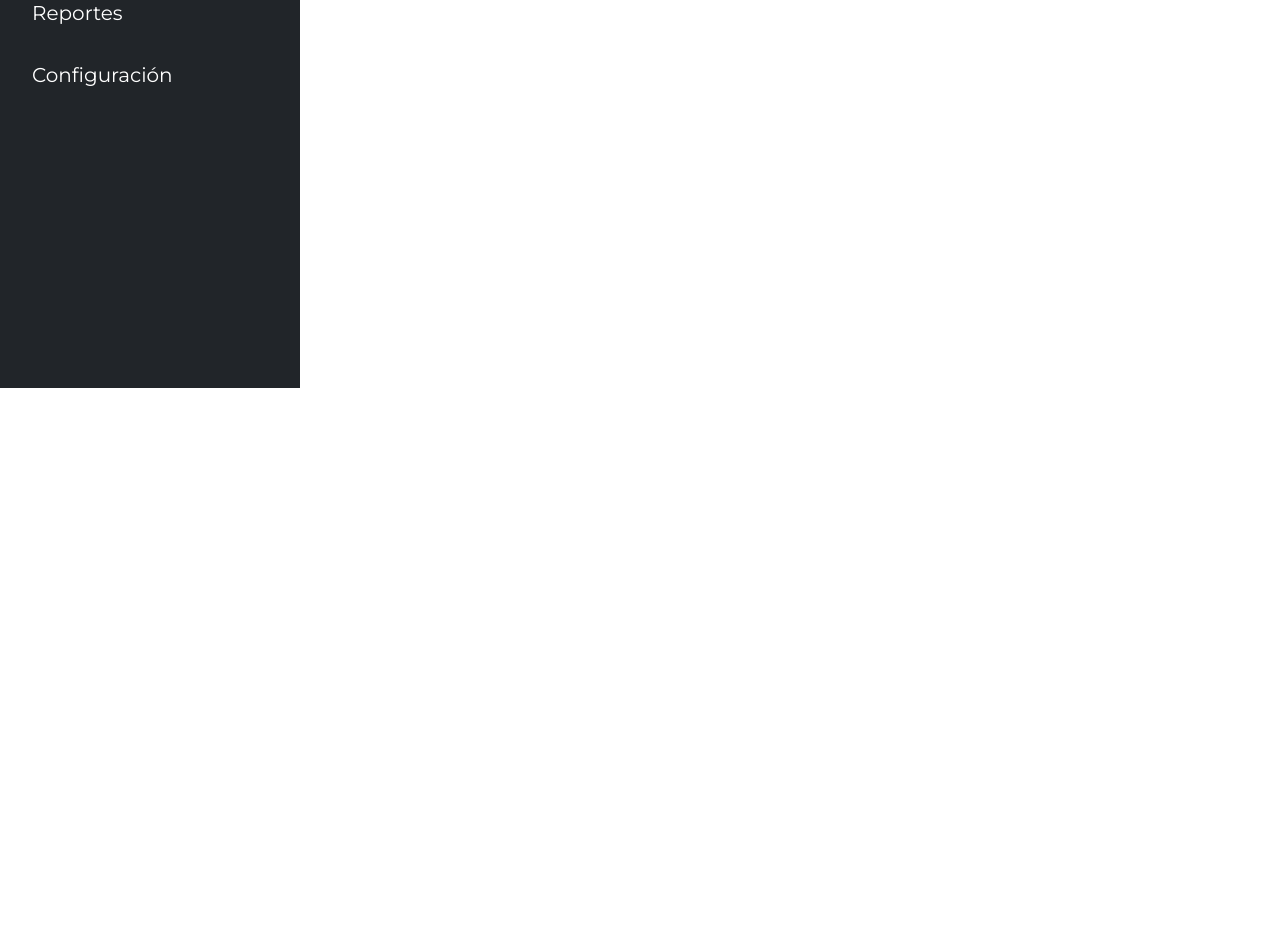
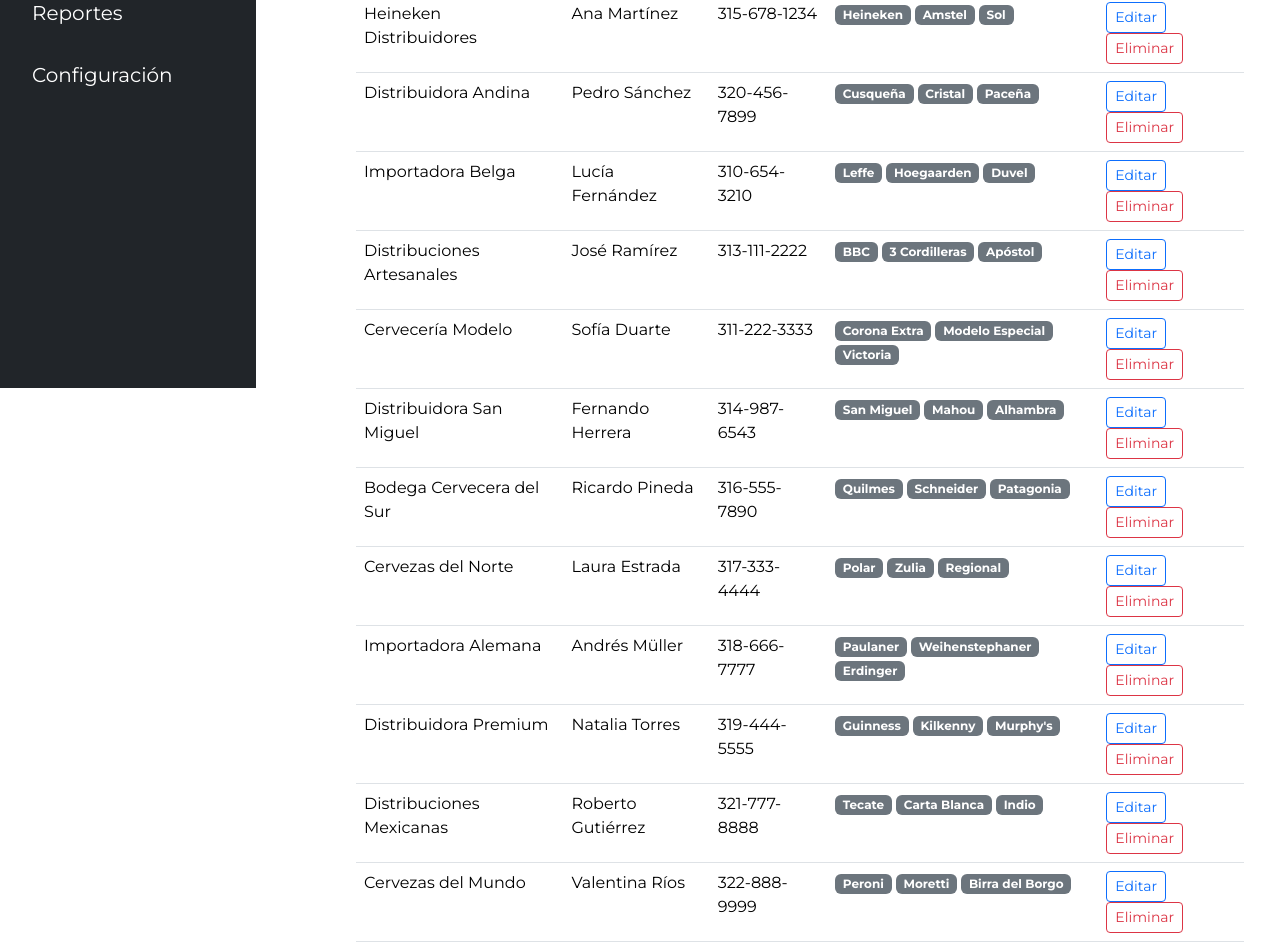
Before and after one commit to PIMIENTA-S/Sistema-de-mensajeria, an Angular app: page /proveedores in a window 1280 px wide. Shown: the part 412-1364 px from the top of the page. Before the commit the page ends 800 px from the top, so only its background shows below. Built offline with nearby package versions, Linux system fonts and the light colour scheme.

Commit message:
feat: add proveedores list | same style into pages | update refrences

```diff
--- a/src/app/components/navbar/navbar.component.css
+++ b/src/app/components/navbar/navbar.component.css
@@ -1,16 +1,16 @@
 .sidebar {
     position: fixed;
-    width: 300px; /* Ancho fijo en lugar de porcentaje para mejor consistencia */
+    width: 20%;
     height: 100vh;
     top: 0;
     left: 0;
     background: #121212;
     overflow-y: auto;
-    z-index: 1000; /* Asegura que el sidebar esté por encima de otros elementos */
+    z-index: 1000; /* sidebar esté por encima de otros elementos */
 }
 
 .sidebar-item {
-    transition: all 0.3s ease; /* Simplifica las transiciones */
+    transition: all 0.3s ease;
     background-color: #000;
     padding: 0.75rem 1rem;
 }
@@ -27,7 +27,6 @@
     margin: 1rem 0;
 }
 
-/* Clases utilitarias */
 .text-gold {
     color: gold;
 }
--- a/src/app/pages/product-list/product-list.component.ts
+++ b/src/app/pages/product-list/product-list.component.ts
@@ -58,9 +58,86 @@
     },
     {
       id: 8,
-      name: 'Stella Artois',
+      name: 'Cola Lulo',
       price: 99.99,
-      image: 'assets/bavaria/corona.png'
+      image: 'assets/bavaria/cola-lulo.png'
+    },
+    { id: 9,
+      name: 'Aguila 0.0',
+      price: 99.99,
+      image: 'assets/bavaria/aguila0.png'
+    },
+    {
+      id: 10,
+      name: 'Aguila Limon',
+      price: 99.99,
+      image: 'assets/bavaria/aguila-limon.png'
+    },
+    {
+      id: 11,
+      name: 'Beck',
+      price: 99.99,
+      image: 'assets/bavaria/beck.png'
+    },
+    {
+      id: 12,
+      name: 'Busch',
+      price: 99.99,
+      image: 'assets/bavaria/busch.png'
+    },
+    {
+      id: 13,
+      name: 'Costeña',
+      price: 99.99,
+      image: 'assets/bavaria/costeña.png'
+    },
+    {
+      id: 14,
+      name: 'Costeñita',
+      price: 99.99,
+      image: 'assets/bavaria/costeñita.png'
+    },
+    {
+      id: 15,
+      name: 'Costeña - Collarin',
+      price: 99.99,
+      image: 'assets/bavaria/ncollarin.png'
+    },
+    {
+      id: 16,
+      name: 'Michelob',
+      price: 99.99,
+      image: 'assets/bavaria/michelob.png'
+    },
+    {
+      id: 17,
+      name: 'Mikes',
+      price: 99.99,
+      image: 'assets/bavaria/mikes.png'
+    },
+    {
+      id: 18,
+      name: 'Pilsen',
+      price: 99.99,
+      image: 'assets/bavaria/pilsen.png'
+    },
+    {
+      id: 19,
+      name: 'Poker Malta',
+      price: 99.99,
+      image: 'assets/bavaria/poker-malta.png'
+    },
+    {
+      id: 20,
+      name: 'Poker Roja',
+      price: 99.99,
+      image: 'assets/bavaria/poker-red.png'
+    },
+    {
+      id: 21,
+      name: 'Redds',
+      price: 99.99,
+      image: 'assets/bavaria/redds.png'
     }
 
   ]
--- a/src/app/pages/proveedores/proveedores.component.html
+++ b/src/app/pages/proveedores/proveedores.component.html
@@ -1,7 +1,7 @@
 <div class="container mt-4">
     <!-- Encabezado simple -->
     <div class="d-flex justify-content-between mb-4">
-      <h2>Proveedores</h2>
+      <h1>Proveedores</h1>
       <button class="btn btn-primary">+ Nuevo Proveedor</button>
     </div>
 
--- a/src/app/pages/proveedores/proveedores.component.ts
+++ b/src/app/pages/proveedores/proveedores.component.ts
@@ -24,7 +24,101 @@
       contact: "María López",
       phone: "300-987-6543",
       products: ["Corona", "Stella Artois"]
+    },
+    {
+      id: 3,
+      name: "Cervecería Nacional",
+      contact: "Carlos Gómez",
+      phone: "312-456-7890",
+      products: ["Pilsener", "Club Premium", "Budweiser"]
+    },
+    {
+      id: 4,
+      name: "Heineken Distribuidores",
+      contact: "Ana Martínez",
+      phone: "315-678-1234",
+      products: ["Heineken", "Amstel", "Sol"]
+    },
+    {
+      id: 5,
+      name: "Distribuidora Andina",
+      contact: "Pedro Sánchez",
+      phone: "320-456-7899",
+      products: ["Cusqueña", "Cristal", "Paceña"]
+    },
+    {
+      id: 6,
+      name: "Importadora Belga",
+      contact: "Lucía Fernández",
+      phone: "310-654-3210",
+      products: ["Leffe", "Hoegaarden", "Duvel"]
+    },
+    {
+      id: 7,
+      name: "Distribuciones Artesanales",
+      contact: "José Ramírez",
+      phone: "313-111-2222",
+      products: ["BBC", "3 Cordilleras", "Apóstol"]
+    },
+    {
+      id: 8,
+      name: "Cervecería Modelo",
+      contact: "Sofía Duarte",
+      phone: "311-222-3333",
+      products: ["Corona Extra", "Modelo Especial", "Victoria"]
+    },
+    {
+      id: 9,
+      name: "Distribuidora San Miguel",
+      contact: "Fernando Herrera",
+      phone: "314-987-6543",
+      products: ["San Miguel", "Mahou", "Alhambra"]
+    },
+    {
+      id: 10,
+      name: "Bodega Cervecera del Sur",
+      contact: "Ricardo Pineda",
+      phone: "316-555-7890",
+      products: ["Quilmes", "Schneider", "Patagonia"]
+    },
+    {
+      id: 11,
+      name: "Cervezas del Norte",
+      contact: "Laura Estrada",
+      phone: "317-333-4444",
+      products: ["Polar", "Zulia", "Regional"]
+    },
+    {
+      id: 12,
+      name: "Importadora Alemana",
+      contact: "Andrés Müller",
+      phone: "318-666-7777",
+      products: ["Paulaner", "Weihenstephaner", "Erdinger"]
+    },
+    {
+      id: 13,
+      name: "Distribuidora Premium",
+      contact: "Natalia Torres",
+      phone: "319-444-5555",
+      products: ["Guinness", "Kilkenny", "Murphy's"]
+    },
+    {
+      id: 14,
+      name: "Distribuciones Mexicanas",
+      contact: "Roberto Gutiérrez",
+      phone: "321-777-8888",
+      products: ["Tecate", "Carta Blanca", "Indio"]
+    },
+    {
+      id: 15,
+      name: "Cervezas del Mundo",
+      contact: "Valentina Ríos",
+      phone: "322-888-9999",
+      products: ["Peroni", "Moretti", "Birra del Borgo"]
     }
   ];
 
+
+
+
 }
--- a/src/index.html
+++ b/src/index.html
@@ -1,5 +1,5 @@
 <!doctype html>
-<html lang="en">
+<html lang="es">
 <head>
   <meta charset="utf-8">
   <title>OsadiaBarBeer</title>
```
